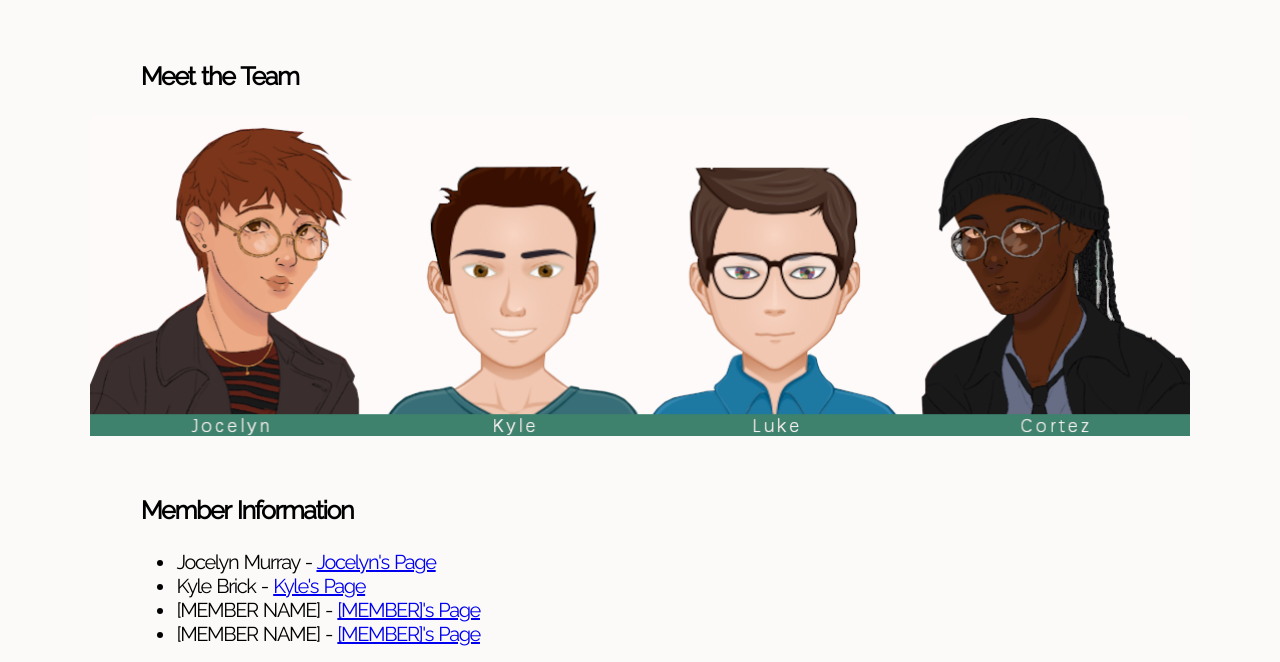
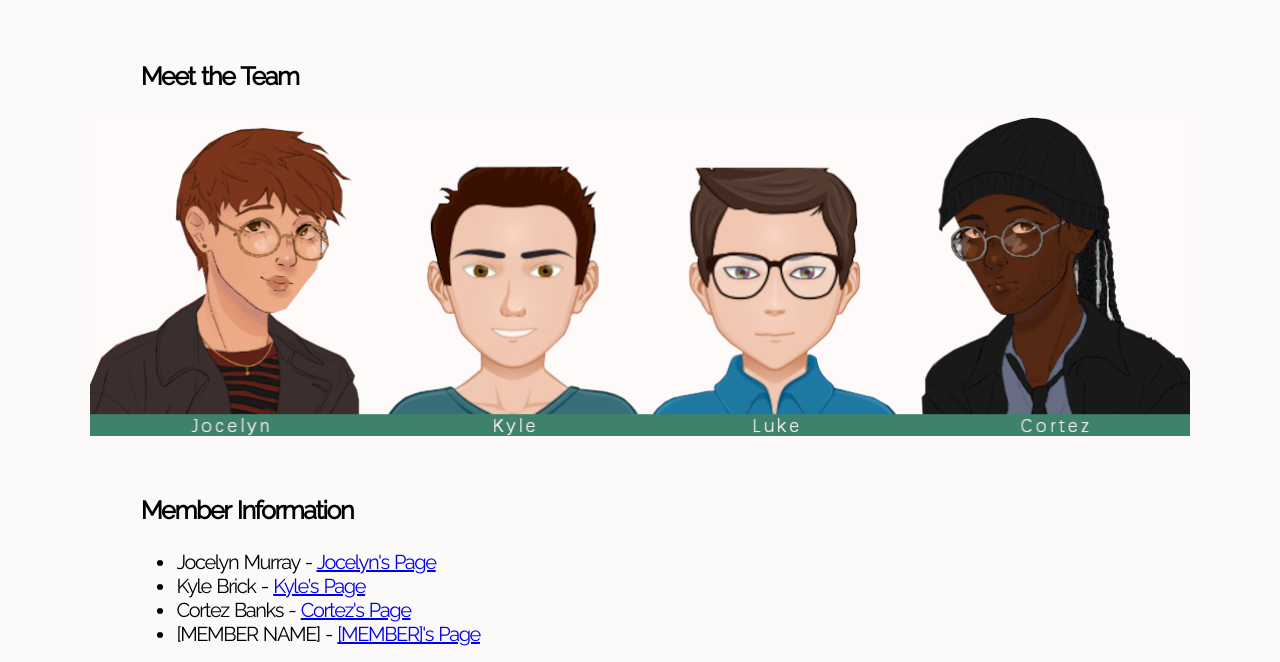
Before and after one commit to Software-Engineering-Fall-2021/getting-to-know-everyone-v2, a website: page client/index.html in a window 1280 px wide. Shown: the part 210-872 px from the top of the page. Drawn offline with Linux system fonts and the light colour scheme.

Commit message:
adding Cortez's Page link

```diff
--- a/client/index.html
+++ b/client/index.html
@@ -37,7 +37,7 @@
     <ul>
         <li>Jocelyn Murray - <a href="getting_to_know_jocelyn.html">Jocelyn's Page</a></li>
         <li>Kyle Brick - <a href="getting_to_know_kyle.html">Kyle's Page</a></li>
-        <li>[MEMBER NAME] - <a href="LINK">[MEMBER]'s Page</a></li>
+        <li>Cortez Banks - <a href="getting_to_know_cortez.html">Cortez's Page</a></li>
         <li>[MEMBER NAME] - <a href="LINK">[MEMBER]'s Page</a></li>
     </ul>
 
```
